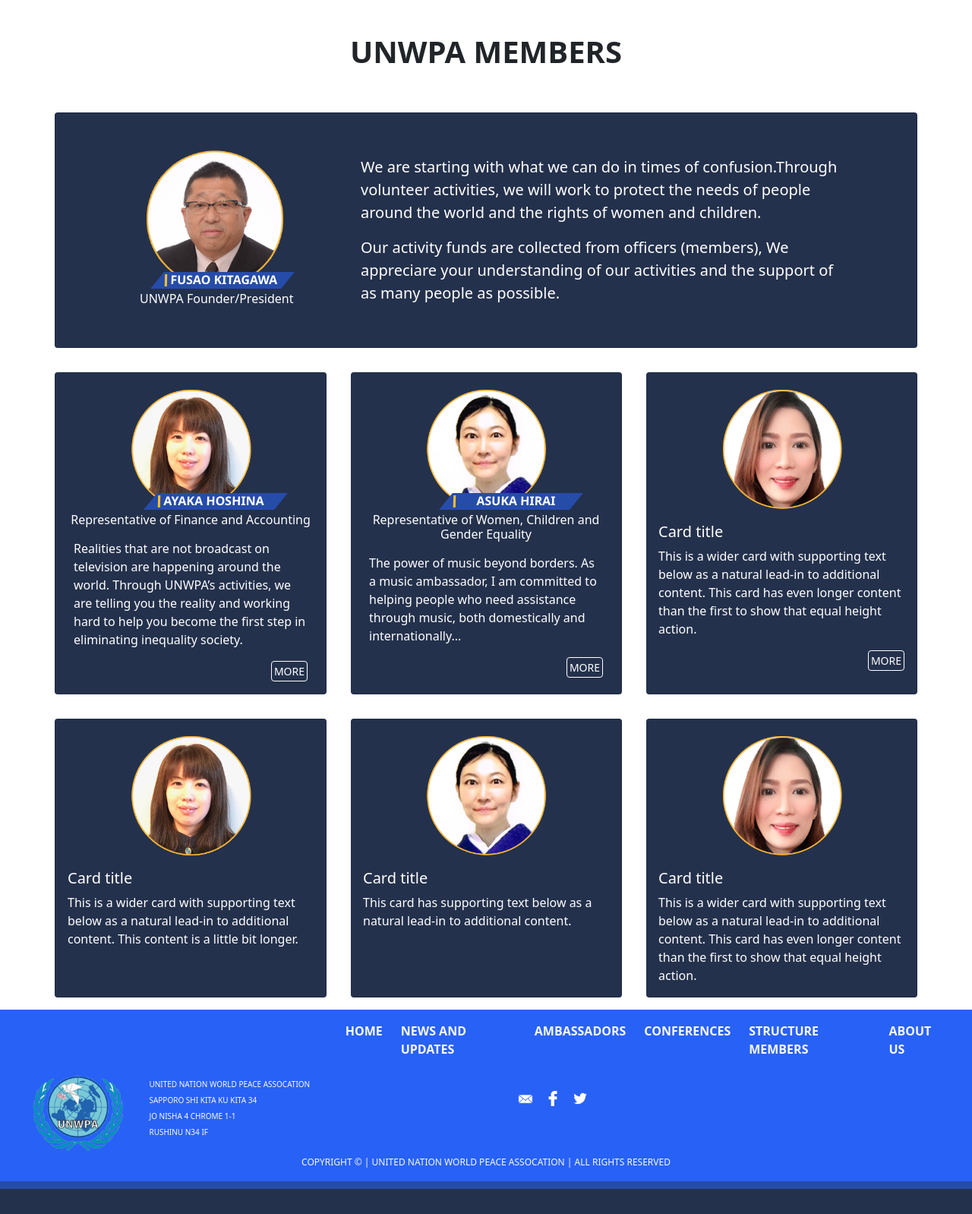
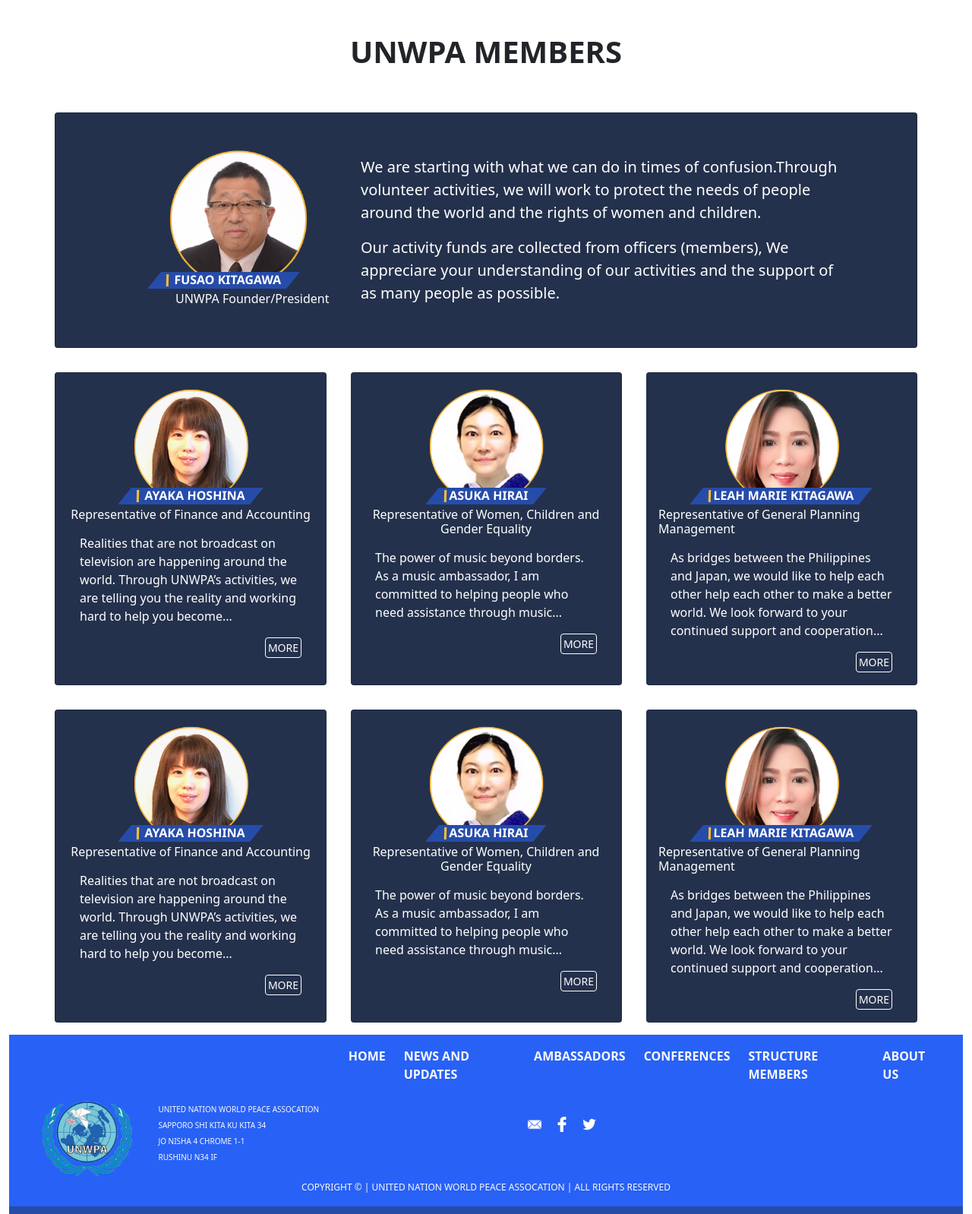
Before and after one commit to elafayee/unwpa, a PHP site: page /structureMembers.html in a window 1280 px wide. Shown: the part 190-1788 px from the top of the page at 76% size. Before the commit the page ends 1755 px from the top, so only its background shows below. Run offline with PHP 8.4, Linux system fonts and the light colour scheme.

Commit message:
structure members

```diff
--- a/scss/style.css
+++ b/scss/style.css
@@ -49,7 +49,7 @@ ul.social-media li img {
 .img-fluid-profile {
   height: auto;
   width: 59%;
-  margin-left: 59px;
+  margin-left: 90px;
 }
 
 .img-size {
@@ -59,21 +59,20 @@ ul.social-media li img {
 }
 
 .parallelogram {
-  width: 172px;
+  width:max-content;
   transform: skew(-39deg);
   background-color: #264caa;
   text-align: center;
-  margin-left: 86px;
+  /* margin-left: 86px; */
   margin-top: -23px;
   height: 22px;
 }
 
 .parallelogram-members {
-  width: 172px;
+  width:max-content;
   transform: skew(-39deg);
   background-color: #264caa;
   text-align: center;
-  margin-left: 125px;
   margin-top: -23px;
   height: 22px;
 }
@@ -88,7 +87,7 @@ ul.social-media li img {
 }
 
 .vr {
-  margin-left: 10px;
+  margin-right: 3px;
   width: 3px;
   transform: skew(38deg);
   background-color: #FFC228;
@@ -98,7 +97,7 @@ ul.social-media li img {
 }
 
 .text-white-subtext {
-  margin-left: 63px !important;
+  margin-left: 110px !important;
 }
 
 .bkgnd {
--- a/structureMembers.html
+++ b/structureMembers.html
@@ -75,7 +75,7 @@
                     <div class="row g-0">
                         <div class="col-md-4 mx-auto">
                             <img src="assets\stucture members\4.png" class="img-fluid-profile">
-                            <div class="parallelogram d-flex">
+                            <div class="parallelogram d-flex px-3 mx-auto">
                                 <div class="vr my-auto"></div>
                                 <h6 class="text-white-fusao fw-bold my-auto">FUSAO KITAGAWA</h6>
                             </div>
@@ -108,52 +108,62 @@
 <div class="container-fluid">
     <div class="row p-2">
         <div class="card-group px-5 py-2">
-            <div class="card size bkgnd mx-3">
+            <div class="card size bkgnd mx-3 px-2">
                 <img class="card-img-top img-size mx-auto" src="assets\stucture members\7.png" alt="Card image cap">
-                <div class="parallelogram-members d-flex">
+                <div class="parallelogram-members d-flex px-3 mx-auto">
                     <div class="vr my-auto"></div>
-                    <h6 class="text-white-fusao fw-bold my-auto">AYAKA HOSHINA</h6>
+                    <h6 class="text-white-fusao fw-bold my-auto w-auto">AYAKA HOSHINA</h6>
                 </div>
                 <div class="d-flex">
-                    <h6 class="my-auto mt-1 text-white mx-auto">Representative of Finance and Accounting</h6>
+                    <h6 class="my-auto mt-1 text-white mx-auto text-center">Representative of Finance and Accounting
+                    </h6>
                 </div>
 
                 <div class="card-body px-4">
-                    <p class="card-text text-white text-left">Realities that are not broadcast on television are
+                    <p class="card-text text-white">Realities that are not broadcast on television are
                         happening around
                         the world. Through UNWPA’s activities, we are telling you the reality and working hard to help
-                        you become the first step in eliminating inequality society.</p>
+                        you become...</p>
                     <!-- <p class="card-text"><small class="text-muted">Last updated 3 mins ago</small></p> -->
                     <div class="d-flex justify-content-end "><small class="more">MORE</small></div>
 
                 </div>
             </div>
-            <div class="card size bkgnd mx-3">
+            <div class="card size bkgnd mx-3 px-2">
                 <img class="card-img-top img-size mx-auto" src="assets\stucture members\5.png" alt="Card image cap">
-                <div class="parallelogram-members d-flex">
+                <div class="parallelogram-members d-flex px-3 mx-auto">
                     <div class="vr my-auto"></div>
-                    <h6 class="text-white-ayaka fw-bold my-auto mx-auto d-flex">ASUKA HIRAI</h6>
+                    <h6 class="text-white-ayaka fw-bold my-auto mx-auto d-flex w-auto">ASUKA HIRAI</h6>
                 </div>
-                <div class="d-flex">
-                    <h6 class="my-auto mt-1 text-white mx-auto text-center">Representative of Women, Children and
+                <div class="d-flex justify-content-center px-2">
+                    <h6 class="my-auto mt-1 text-white mx-auto  text-center">Representative of Women, Children and
                         Gender Equality</h6>
                 </div>
 
                 <div class="card-body px-4">
-                    <p class="card-text">The power of music beyond borders. As a music ambassador, I am committed to
-                        helping people who need assistance through music, both domestically and internationally...
+                    <p class="card-text text-white">The power of music beyond borders. As a music ambassador, I am
+                        committed to
+                        helping people who need assistance through music...
                     </p>
                     <div class="d-flex justify-content-end "><small class="more">MORE</small></div>
 
                 </div>
             </div>
-            <div class="card size bkgnd mx-3">
+            <div class="card size bkgnd mx-3 px-2 ">
                 <img class="card-img-top img-size mx-auto" src="assets\stucture members\6.png" alt="Card image cap">
-                <div class="card-body">
-                    <h5 class="card-title">Card title</h5>
-                    <p class="card-text">This is a wider card with supporting text below as a natural lead-in to
-                        additional
-                        content. This card has even longer content than the first to show that equal height action.</p>
+                <div class="parallelogram-members d-flex px-3 mx-auto">
+                    <div class="vr my-auto"></div>
+                    <h6 class="text-white-ayaka fw-bold my-auto mx-auto d-flex">LEAH MARIE KITAGAWA</h6>
+                </div>
+                <div class="d-flex justify-content-center px-2">
+                    <h6 class="my-auto mt-1 text-white mx-auto">Representative of General Planning
+                        Management</h6>
+                </div>
+
+                <div class="card-body px-4">
+                    <p class="card-text text-white">As bridges between the Philippines and Japan, we would like to help
+                        each other help each other to make a better world. We look forward to your continued support and
+                        cooperation...</p>
                     <div class="d-flex justify-content-end "><small class="more">MORE</small></div>
 
                 </div>
@@ -163,41 +173,68 @@
 
     <div class="row p-2">
         <div class="card-group px-5 py-2">
-            <div class="card size bkgnd mx-3">
+            <div class="card size bkgnd mx-3 px-2">
                 <img class="card-img-top img-size mx-auto" src="assets\stucture members\7.png" alt="Card image cap">
-                <div class="card-body">
-                    <h5 class="card-title">Card title</h5>
-                    <p class="card-text text-white">This is a wider card with supporting text below as a natural lead-in
-                        to
-                        additional content. This content is a little bit longer.</p>
+                <div class="parallelogram-members d-flex px-3 mx-auto">
+                    <div class="vr my-auto"></div>
+                    <h6 class="text-white-fusao fw-bold my-auto w-auto">AYAKA HOSHINA</h6>
+                </div>
+                <div class="d-flex">
+                    <h6 class="my-auto mt-1 text-white mx-auto text-center">Representative of Finance and Accounting
+                    </h6>
+                </div>
+
+                <div class="card-body px-4">
+                    <p class="card-text text-white">Realities that are not broadcast on television are
+                        happening around
+                        the world. Through UNWPA’s activities, we are telling you the reality and working hard to help
+                        you become...</p>
                     <!-- <p class="card-text"><small class="text-muted">Last updated 3 mins ago</small></p> -->
+                    <div class="d-flex justify-content-end "><small class="more">MORE</small></div>
+
                 </div>
             </div>
-            <div class="card size bkgnd mx-3">
+            <div class="card size bkgnd mx-3 px-2">
                 <img class="card-img-top img-size mx-auto" src="assets\stucture members\5.png" alt="Card image cap">
-                <div class="card-body">
-                    <h5 class="card-title">Card title</h5>
-                    <p class="card-text">This card has supporting text below as a natural lead-in to additional content.
+                <div class="parallelogram-members d-flex px-3 mx-auto">
+                    <div class="vr my-auto"></div>
+                    <h6 class="text-white-ayaka fw-bold my-auto mx-auto d-flex w-auto">ASUKA HIRAI</h6>
+                </div>
+                <div class="d-flex justify-content-center px-2">
+                    <h6 class="my-auto mt-1 text-white mx-auto  text-center">Representative of Women, Children and
+                        Gender Equality</h6>
+                </div>
+
+                <div class="card-body px-4">
+                    <p class="card-text text-white">The power of music beyond borders. As a music ambassador, I am
+                        committed to
+                        helping people who need assistance through music...
                     </p>
+                    <div class="d-flex justify-content-end "><small class="more">MORE</small></div>
+
                 </div>
             </div>
-            <div class="card size bkgnd mx-3">
+            <div class="card size bkgnd mx-3 px-2 ">
                 <img class="card-img-top img-size mx-auto" src="assets\stucture members\6.png" alt="Card image cap">
-                <div class="card-body">
-                    <h5 class="card-title">Card title</h5>
-                    <p class="card-text">This is a wider card with supporting text below as a natural lead-in to
-                        additional
-                        content. This card has even longer content than the first to show that equal height action.</p>
+                <div class="parallelogram-members d-flex px-3 mx-auto">
+                    <div class="vr my-auto"></div>
+                    <h6 class="text-white-ayaka fw-bold my-auto mx-auto d-flex">LEAH MARIE KITAGAWA</h6>
+                </div>
+                <div class="d-flex justify-content-center px-2">
+                    <h6 class="my-auto mt-1 text-white mx-auto">Representative of General Planning
+                        Management</h6>
+                </div>
+
+                <div class="card-body px-4">
+                    <p class="card-text text-white">As bridges between the Philippines and Japan, we would like to help
+                        each other help each other to make a better world. We look forward to your continued support and
+                        cooperation...</p>
+                    <div class="d-flex justify-content-end "><small class="more">MORE</small></div>
+
                 </div>
             </div>
         </div>
     </div>
-</div>
-
-
-
-
-
 
 
 
@@ -211,7 +248,8 @@
                         <div class="collapse navbar-collapse" id="navbarNavDropdown">
                             <ul class="navbar-nav ">
                                 <li class="nav-item">
-                                <a class="nav-link active text-light fw-bold mx-1" aria-current="page" href="#">HOME</a>
+                                    <a class="nav-link active text-light fw-bold mx-1" aria-current="page"
+                                        href="#">HOME</a>
                                 </li>
                                 <li class="nav-item">
                                     <a class="nav-link text-light fw-bold mx-1" href="#">NEWS AND UPDATES</a>
@@ -225,7 +263,8 @@
                                             href="#">CONFERENCES</a>
                                     </li>
                                     <li class="nav-item">
-                                    <a class="nav-link text-light fw-bold mx-1" href="./structureMembers.php">STRUCTURE
+                                        <a class="nav-link text-light fw-bold mx-1"
+                                            href="./structureMembers.php">STRUCTURE
                                             MEMBERS</a>
                                     </li>
                                     <li class="nav-item">
```
Lines whose indentation alone changed are shown as unchanged.
